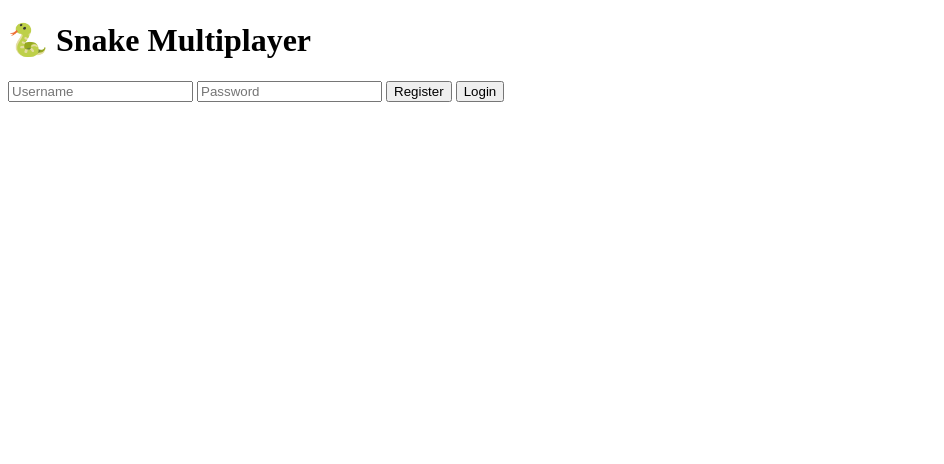
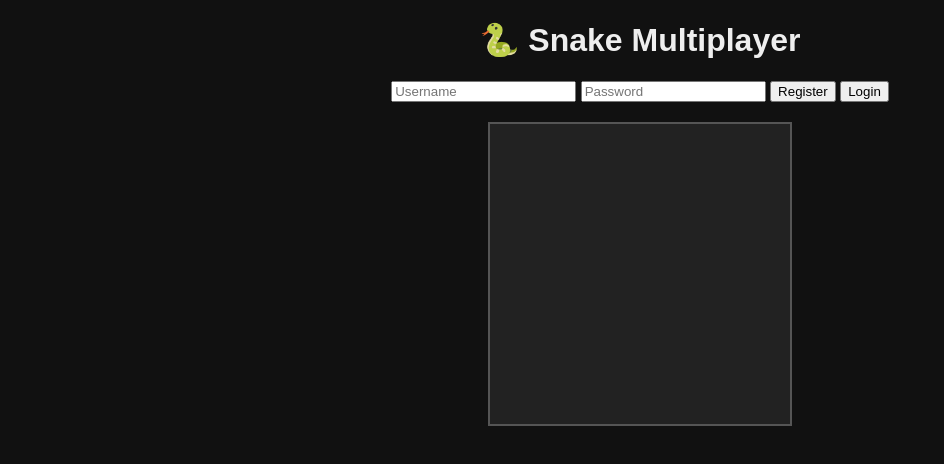
Before and after one commit to j91208182-cloud/snake-multiplayer9, a website: page public/index.html in a window 1280 px wide. Shown: the whole page, without its empty margins (0-944 px from the left). Drawn offline with nearby package versions, Linux system fonts and the light colour scheme; no server answers.

Commit message:
Update style.css

```diff
--- a/public/style.css
+++ b/public/style.css
@@ -1 +1,13 @@
-<style.css content from above>
+body {
+  font-family: sans-serif;
+  text-align: center;
+  background: #111;
+  color: #eee;
+}
+
+canvas {
+  background: #222;
+  display: block;
+  margin: 20px auto;
+  border: 2px solid #555;
+}
```
